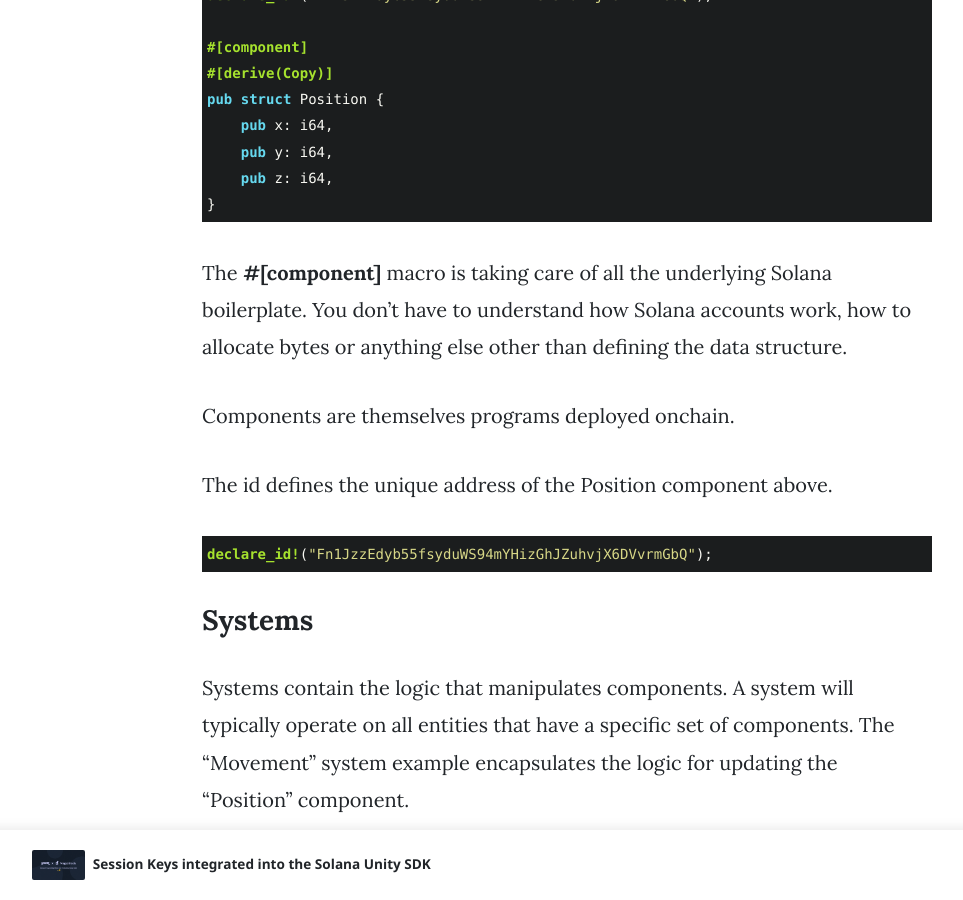
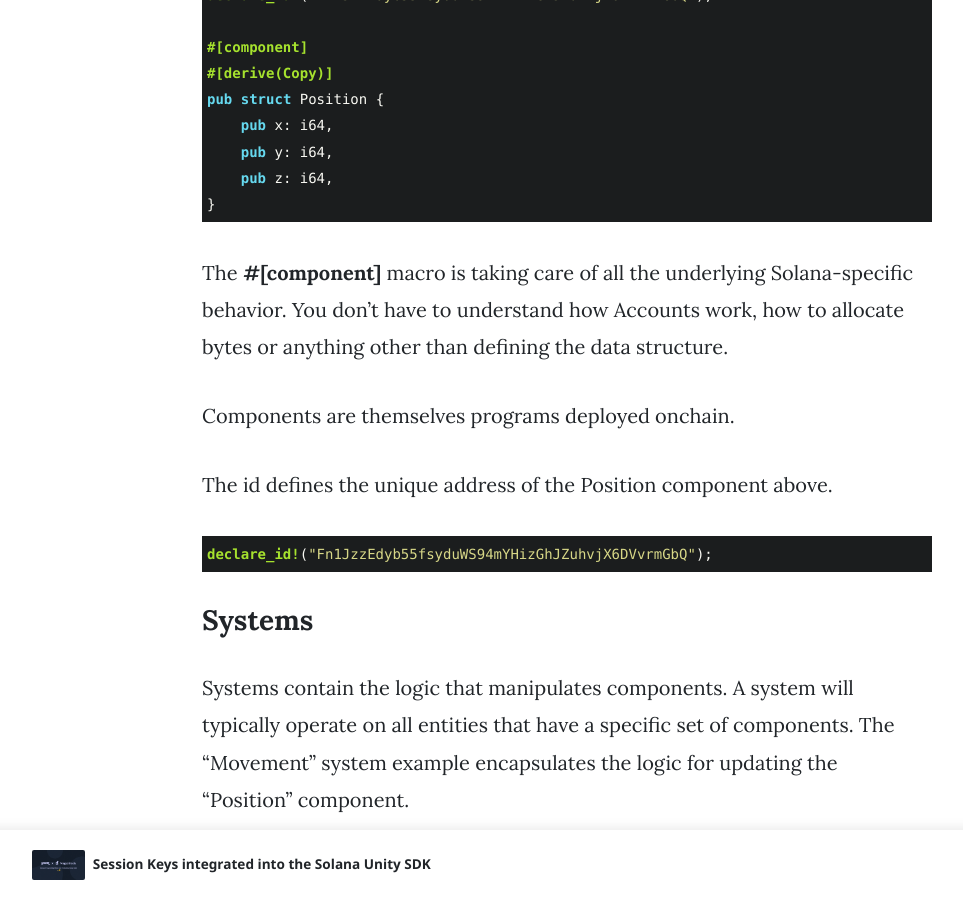
Before and after one commit to magicblock-labs/blog, a Jekyll site: the page built from _posts/2024-03-01-bolt-v0.1.md, in a window 1280 px wide and 900 px high, scrolled down 2402 px. Shown: the whole window, without its empty margins (73-1036 px from the left). Built offline with Jekyll 4.4.1, drawn with Linux system fonts in a browser that asks for light colours; nearby versions of some CDN libraries.

Commit message:
Update 2024-03-01-bolt-v0.1.md

````diff
--- a/_posts/2024-03-01-bolt-v0.1.md
+++ b/_posts/2024-03-01-bolt-v0.1.md
@@ -59,7 +59,7 @@ pub struct Position {
 ```
 
 
-The **#[component]** macro is taking care of all the underlying Solana boilerplate. You don’t have to understand how Solana accounts work, how to allocate bytes or anything else other than defining the data structure.
+The **#[component]** macro is taking care of all the underlying Solana-specific behavior. You don’t have to understand how Accounts work, how to allocate bytes or anything other than defining the data structure.
 
 Components are themselves programs deployed onchain.
 
````
